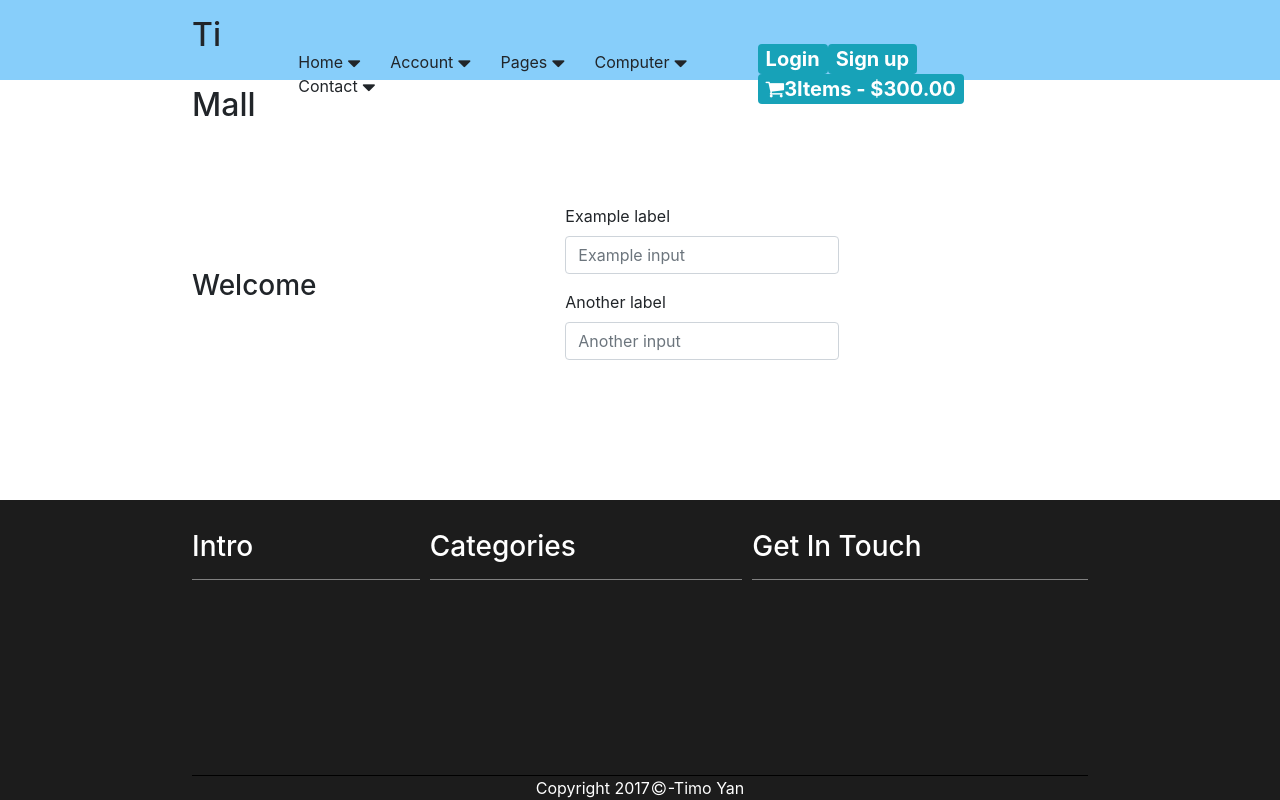
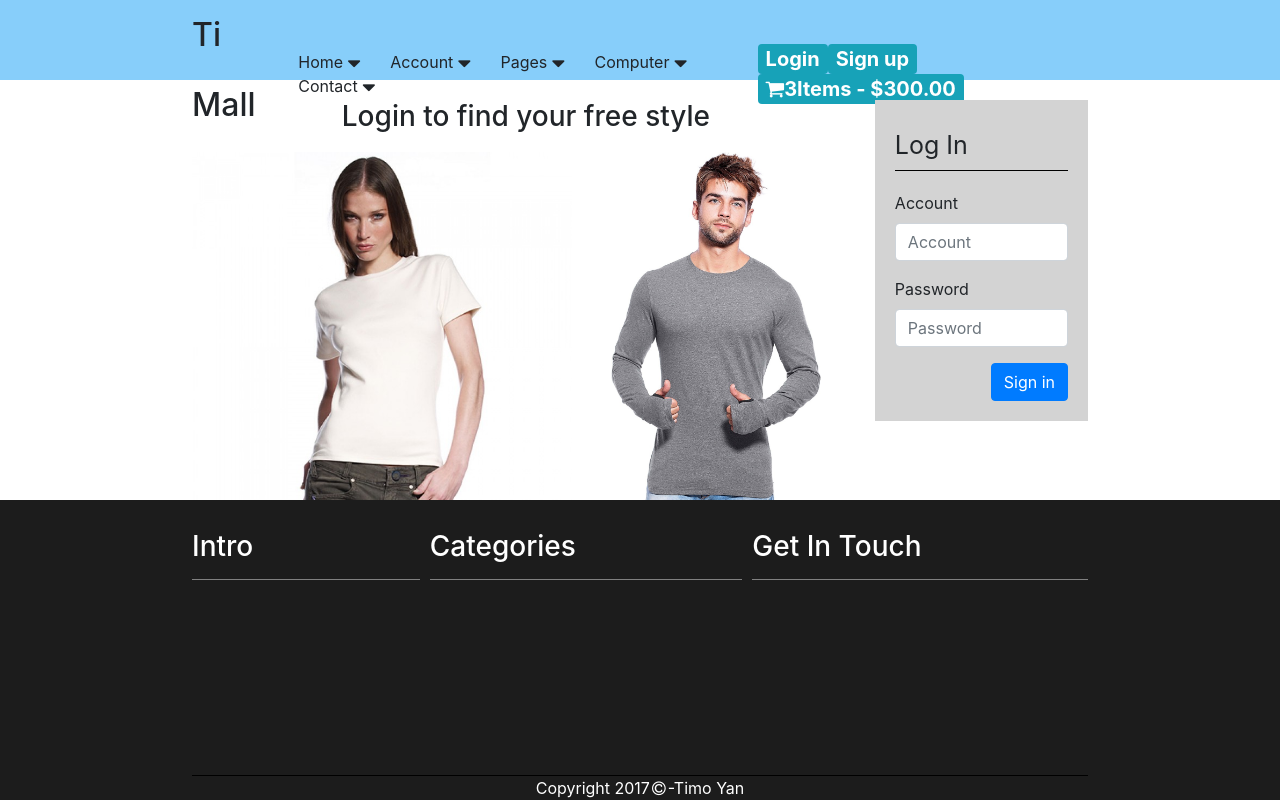
Before and after one commit to timoyan/Ng4Learning, an Angular app: page /login in a window 1280 px wide. Built offline with nearby package versions, Linux system fonts and the light colour scheme.

Commit message:
complete layout and login page layout

```diff
--- a/src/app/component/login/login.component.html
+++ b/src/app/component/login/login.component.html
@@ -1,17 +1,28 @@
-<div class="d-flex flex-row justify-content-center align-items-center login-container">
+<div class="d-flex flex-row justify-content-center login-container">
   <div class="d-flex flex-column login-intro-container">
-    <h3>Welcome</h3>
+    <h3 class="login-intro-title align-self-center">Login to find your free style</h3>
+    <div class="d-flex flex-row login-image-container">
+      <div>
+          <img class="login-intro-image" src="/assets/images/login-women.jpg" alt="">
+      </div>
+      <div>
+          <!-- <img class="login-intro-image" src="/assets/images/login-women.jpg" alt=""> -->
+          <img class="login-intro-image align-self-center" src="/assets/images/login-men.jpg" alt="">
+      </div>
+    </div>
   </div>
-  <div class="d-flex flex-row login-form-container">
+  <div class="d-flex flex-row align-self-start login-form-container">
     <form>
+      <div class="login-form-section-title">Log In</div>
       <div class="form-group">
-        <label for="formGroupExampleInput">Example label</label>
-        <input type="text" class="form-control" id="formGroupExampleInput" placeholder="Example input">
+        <label for="txtAccount">Account</label>
+        <input type="text" class="form-control" id="txtAccount" name="txtAccount" placeholder="Account">
       </div>
       <div class="form-group">
-        <label for="formGroupExampleInput2">Another label</label>
-        <input type="text" class="form-control" id="formGroupExampleInput2" placeholder="Another input">
+        <label for="txtPassword">Password</label>
+        <input type="password" class="form-control" id="txtPassword" name="txtPassword" placeholder="Password">
       </div>
+      <button type="submit" class="btn btn-primary pull-right">Sign in</button>
     </form>
   </div>
 </div>
--- a/src/app/component/login/login.component.scss
+++ b/src/app/component/login/login.component.scss
@@ -1,13 +1,53 @@
 .login-intro-container{
-    flex: 1 1 auto;
+    flex: 1.2 1.2 auto;
+    padding-right:15px;
+}
+
+.login-form-section-title{
+    font-size:25px;
+    border-bottom: 1px solid black;
+    line-height: 2;
+    margin-bottom: 20px;
 }
 
 .login-form-container{
-    flex: 1 1 auto;
+    padding: 20px;
+    background-color: lightgray;
+    flex: 0.8 0.8 auto;
+    form{
+        width:100%;
+    }
 }
 
 .login-container{
+    padding-top:20px;
     height: 100%;
 }
 
-:host {display: block; width: 100%}
+.login-intro-image{
+    max-width: 100%;
+    max-height: 100%;
+    display: block;
+}
+
+.login-image-container{
+    flex: 1 1 20px;
+    padding: 10px 0px;
+    max-height: 100%;
+    max-width: 100%;
+    div{
+        flex: 1 1 auto;
+        max-height: 100%;
+        max-width: 100%;
+        padding-right:5px;
+    }
+}
+
+.login-intro-title{
+    flex: 0.1 0.1 auto;
+}
+
+:host {
+    display: block;
+    width: 100%
+}
--- a/src/styles.scss
+++ b/src/styles.scss
@@ -2,7 +2,3 @@
 html, body, .page-container{
     height: 100vh;
 }
-
-:host {
-    display:block;
-  }
```
Also changed, not shown: src/assets/images/login-men.jpg (added), src/assets/images/login-women.jpg (added).
